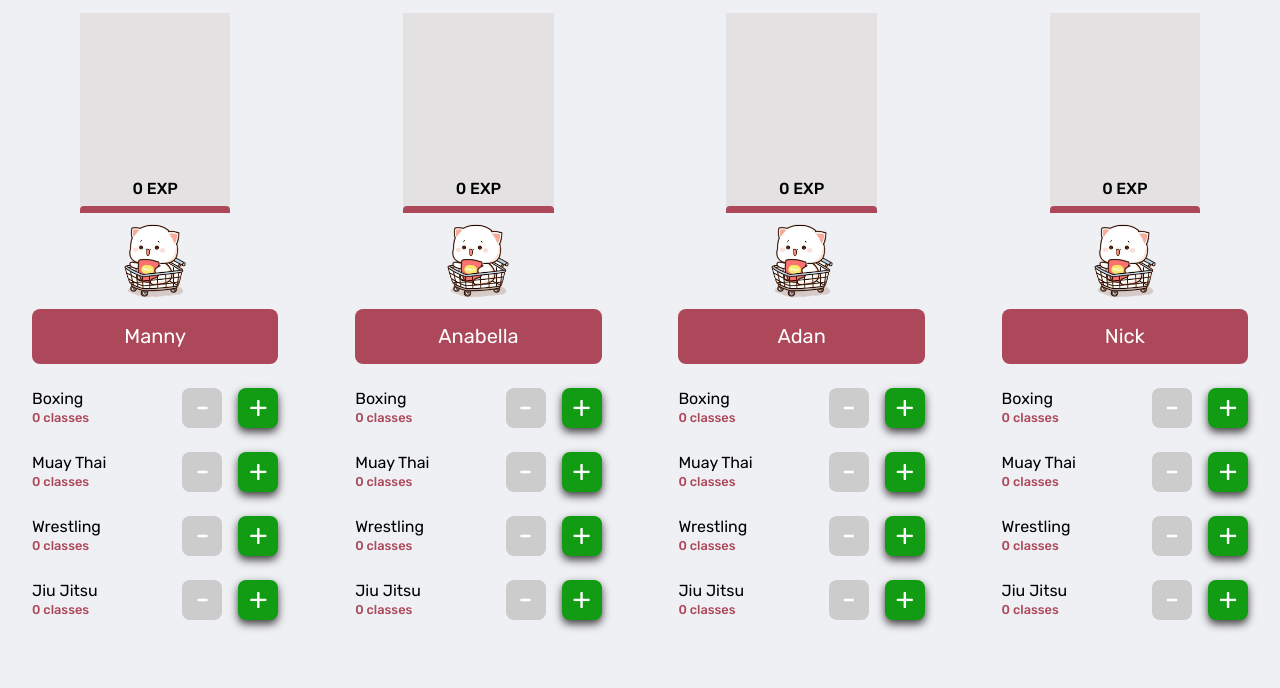
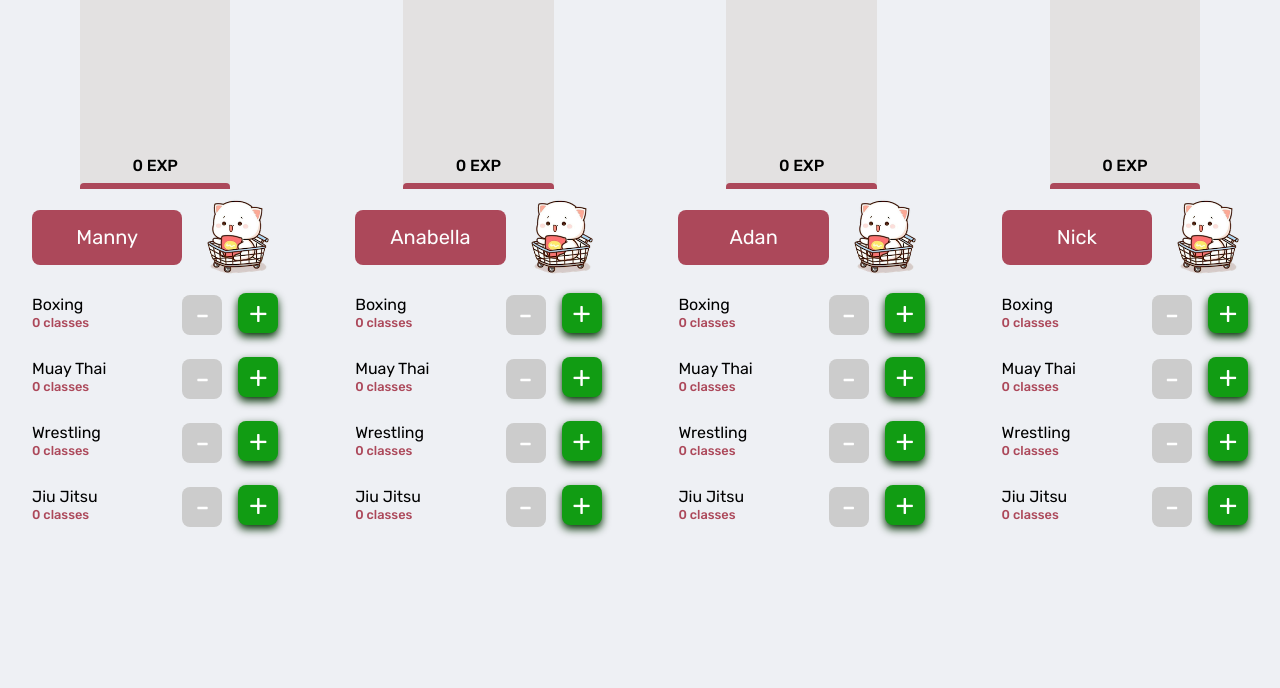
Before and after one commit to MannyPachano/MMA-Fighter-EXP, a website built with Vite: page index.html in a window 1280 px wide. Shown: the part 112-800 px from the top of the page. Built offline with nearby package versions, Linux system fonts and the light colour scheme.

Commit message:
css and js changes

```diff
--- a/index.css
+++ b/index.css
@@ -13,6 +13,7 @@ h1,
 
 h1 {
     margin-bottom: 0;
+    font-size: 1.2rem;
 }
 
 
@@ -57,9 +58,17 @@ h1 {
     font-weight: 500;
 }
 
-img {
+.title-container {
+    display: flex;
+    flex-direction: row;
+    align-items: center;
+    justify-content: space-between;
+    gap: 1em;
+    margin: .5em 0;
+}
+
+.fighter-img {
     width: 5em;
-    margin: .5em auto;
 }
 
 
@@ -70,7 +79,7 @@ img {
     padding: 1rem;
     border-radius: 8px;
     font-size: 20px;
-    margin-bottom: 1rem;
+    width: 60%;
 }
 
 .toggle-btn-container {
@@ -94,30 +103,55 @@ img {
     border-radius: 8px;
     font-family: 'Rubik', sans-serif;
     border: none;
-    box-shadow: 0 4px 8px #403f3f;
     color: white;
     font-size: 30px;
     text-align: center;
-}
-
-.toggle-btn-plus,
-.toggle-btn-neg {
     cursor: pointer;
 }
 
 .toggle-btn-plus {
     margin-left: 1rem;
     background-color: #119c13;
-}
+    box-shadow: 0 4px 8px #013002;
+    }
+
+.toggle-btn-plus:hover {
+    box-shadow: 0 8px 12px #013002;
+    position: relative;
+    bottom: 2px;
+    }
 
 .toggle-btn-neg {
     margin-left: auto;
     background-color: #7d7c7c;
+    box-shadow: 0 4px 8px #403f3f;
 }
+
+.toggle-btn-neg:hover {
+    box-shadow: 0 8px 12px #403f3f;
+    position: relative;
+    bottom: 2px;
+    }
+
+.toggle-btn-plus:active {
+    box-shadow: 0 2px 4px #013002;
+    position: relative;
+    outline: none;
+    top: 2px;
+    }
+
+.toggle-btn-neg:active {
+    box-shadow: 0 2px 4px #403f3f;
+    position: relative;
+    outline: none;
+    top: 2px;
+    }
 
 
 .disabled {
   pointer-events: none;
   background-color: #cccccc;
   box-shadow: none;
+  position: relative;
+  top: 2px;
 }
--- a/index.js
+++ b/index.js
@@ -63,8 +63,10 @@ function getFighters() {
                         <div class="low-progress-bar-exp" data-name="${fighter.dataName}"></div>
                         <div class="fighter-progress-bar" id="fighter-progress-bar" data-name="${fighter.dataName}"></div>
                     </div>
-                    <img src="assets/cat.png">
-                    <div class="fighter-name" id="fighter-name">${fighter.name}</div>
+                    <div class="title-container">
+                        <div class="fighter-name" id="fighter-name">${fighter.name}</div>
+                        <img src="assets/cat.png" class="fighter-img">
+                    </div>
                     <div class="toggle-btn-container">
                         <div class="class-container">
                             <div class="class-name">Boxing</div>
@@ -266,11 +268,42 @@ function toggleNegBtn(){
         for (let btn of negBtns){
 
             for (let fighter of fightersArray){
-                if (btn.dataset.name === fighter.dataName && fighter.barPoints <= 0){
+                if (btn.dataset.name === fighter.dataName && fighter.barPoints <= 0 && fighter.level === 1){
                     btn.classList.add('disabled')
                 }
 
-                if (btn.dataset.name === fighter.dataName && fighter.barPoints > 0){
+                if (fighter.classesBoxing === 0 && btn.id === 'boxing-btn-neg' && btn.dataset.name === fighter.dataName){
+                    btn.classList.add('disabled')                              /*come here to fix*/
+                }
+
+                if (btn.dataset.name === fighter.dataName && btn.id === 'boxing-btn-neg' && fighter.classesBoxing > 0){
+                    btn.classList.remove('disabled')
+
+                }
+
+                if (fighter.classesMuayThai === 0 && btn.id === 'muay-thai-btn-neg' && btn.dataset.name === fighter.dataName){
+                    btn.classList.add('disabled')                              /*come here to fix*/
+                }
+
+                if (btn.dataset.name === fighter.dataName && btn.id === 'muay-thai-btn-neg' && fighter.classesMuayThai > 0){
+                    btn.classList.remove('disabled')
+
+                }
+
+                if (fighter.classesWrestling === 0 && btn.id === 'wrestling-btn-neg' && btn.dataset.name === fighter.dataName){
+                    btn.classList.add('disabled')                              /*come here to fix*/
+                }
+
+                if (btn.dataset.name === fighter.dataName && btn.id === 'wrestling-btn-neg' && fighter.classesWrestling > 0){
+                    btn.classList.remove('disabled')
+
+                }
+
+                if (fighter.classesJiuJitsu === 0 && btn.id === 'jiu-jitsu-btn-neg' && btn.dataset.name === fighter.dataName){
+                    btn.classList.add('disabled')                              /*come here to fix*/
+                }
+
+                if (btn.dataset.name === fighter.dataName && btn.id === 'jiu-jitsu-btn-neg' && fighter.classesJiuJitsu > 0){
                     btn.classList.remove('disabled')
 
                 }
@@ -361,6 +394,10 @@ document.addEventListener("click", function(e){
                             fighter.barPoints = fighter.barPoints - (20/(divisibleNum*4))
                         }
                         fighter.classesBoxing = fighter.classesBoxing - 1
+                        if (fighter.classesBoxing < 0){
+                                fighter.classesBoxing = 0
+
+                            }
                     } else if (fighterName === fighter.dataName && elementId === 'muay-thai-btn-neg'){
                         fighter.expPoints = fighter.expPoints - 25
                         if (fighter.level == 1){
@@ -375,6 +412,10 @@ document.addEventListener("click", function(e){
                             fighter.barPoints = fighter.barPoints - (25/(divisibleNum*4))
                         }
                         fighter.classesMuayThai = fighter.classesMuayThai - 1
+                        if (fighter.classesMuayThai < 0){
+                                fighter.classesMuayThai = 0
+
+                            }
                     } else if (fighterName === fighter.dataName && elementId === 'wrestling-btn-neg'){
                         fighter.expPoints = fighter.expPoints - 30
                         if (fighter.level == 1){
@@ -389,6 +430,10 @@ document.addEventListener("click", function(e){
                             fighter.barPoints = fighter.barPoints - (30/(divisibleNum*4))
                         }
                         fighter.classesWrestling = fighter.classesWrestling - 1
+                        if (fighter.classesWrestling < 0){
+                                fighter.classesWrestling = 0
+
+                            }
                     } else if (fighterName === fighter.dataName && elementId === 'jiu-jitsu-btn-neg'){
                         fighter.expPoints = fighter.expPoints - 20
                         if (fighter.level == 1){
@@ -403,6 +448,10 @@ document.addEventListener("click", function(e){
                             fighter.barPoints = fighter.barPoints - (20/(divisibleNum*4))
                         }
                         fighter.classesJiuJitsu = fighter.classesJiuJitsu - 1
+                        if (fighter.classesJiuJitsu < 0){
+                                fighter.classesJiuJitsu = 0
+
+                            }
                     }
 
             if (fighter.expPoints < 0 ){
```
